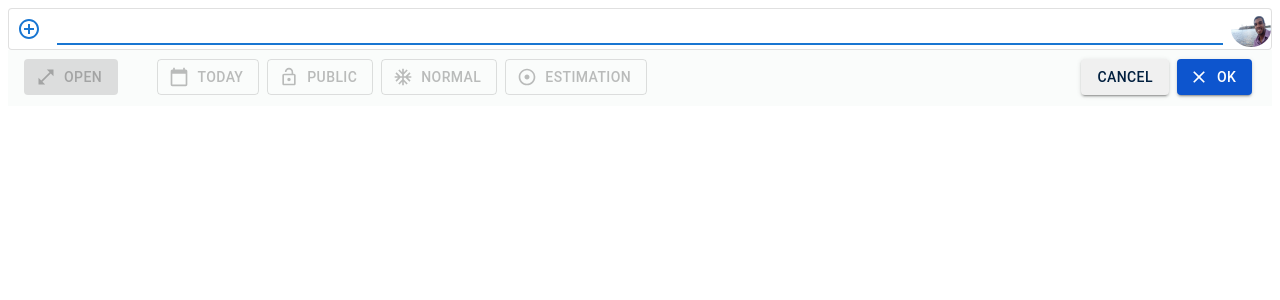
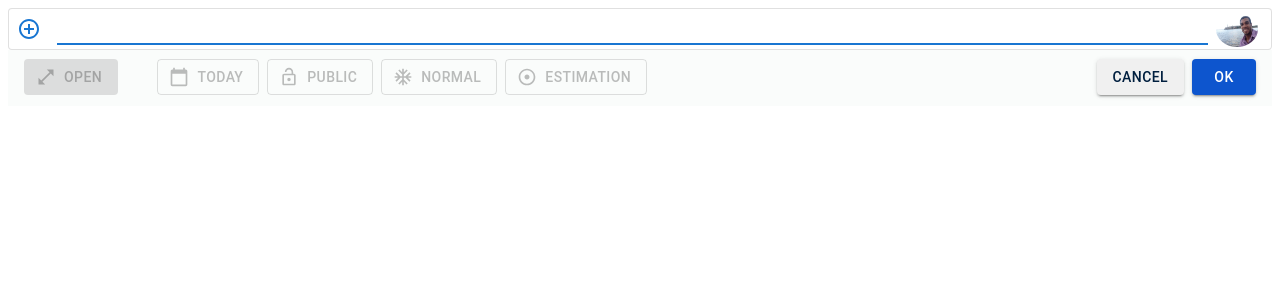
Before and after one commit to JavierTF/medium-test, a Next.js app: page /color/page in a window 1280 px wide. Shown: the top 300 px of the page. Built offline with nearby package versions, Linux system fonts and the light colour scheme.

Commit message:
type on DynamicButton

```diff
--- a/components/DynamicButton.jsx
+++ /dev/null
@@ -1,52 +0,0 @@
-import React, { useState, useEffect } from 'react';
-import Button from '@mui/material/Button';
-
-const DynamicButton = ({ icon, text, disabled, filled = false, url = null, primary = false }) => {
-    const [windowWidth, setWindowWidth] = useState(null);
-
-  useEffect(() => {
-    const handleResize = () => {
-      setWindowWidth(window.innerWidth);
-    };
-
-    handleResize();
-
-    window.addEventListener('resize', handleResize);
-
-    return () => {
-      window.removeEventListener('resize', handleResize);
-    };
-  }, []);
-
-  const buttonVariant = filled ? 'contained' : 'outlined';
-  const buttonSx = filled
-    ? { backgroundColor: '#f0f0f0', color: '#001f3f', borderColor: '#f0f0f0' }
-    : { color: '#666666', borderColor: '#666666'};
-
-    if (windowWidth < 1230){
-        buttonSx.paddingRight = 0;
-    }
-
-    if (primary) {
-        buttonSx.backgroundColor = '#0D55CE';
-        buttonSx.color = 'white';
-      }
-
-    if (text === 'Cancel' && windowWidth < 1230) {
-        buttonSx.visibility = 'hidden';
-      }
-
-    icon = icon ?? '';
-
-    url = url ?? 'javascript:void(0);'
-
-  return (
-    <div>
-        <Button variant={buttonVariant} startIcon={icon} href={url} disabled={disabled} sx={buttonSx}>
-        {windowWidth >= 1230 && text}
-        </Button>
-    </div>
-  );
-};
-
-export default DynamicButton;
--- /dev/null
+++ b/components/DynamicButton.tsx
@@ -0,0 +1,66 @@
+import React, { useState, useEffect } from 'react';
+import Button from '@mui/material/Button';
+import { DynamicButtonProps } from '@/interfaces/DynamicButtonProps';
+
+const DynamicButton: React.FC<DynamicButtonProps> = ({ icon, text, disabled = false, filled = false, url = null, primary = false, disabledAll = false }) => {
+  const [windowWidth, setWindowWidth] = useState<number>(0);
+
+  useEffect(() => {
+    const handleResize = () => {
+      setWindowWidth(window.innerWidth);
+    };
+
+    handleResize();
+
+    window.addEventListener('resize', handleResize);
+
+    return () => {
+      window.removeEventListener('resize', handleResize);
+    };
+  }, []);
+
+  const buttonVariant: 'contained' | 'outlined' = filled ? 'contained' : 'outlined';
+  const buttonSx: React.CSSProperties = filled
+    ? { backgroundColor: '#f0f0f0', color: '#001f3f', borderColor: '#f0f0f0' }
+    : { color: '#666666', borderColor: '#666666'};
+
+  if (typeof window !== 'undefined') { // Verificar si window está disponible
+    if (windowWidth < 1230) {
+      buttonSx.paddingRight = 0;
+    }
+  }
+
+  if (primary) {
+    buttonSx.backgroundColor = '#0D55CE';
+    buttonSx.color = 'white';
+  }
+
+  if (text === 'Cancel' && windowWidth < 1230) {
+    buttonSx.visibility = 'hidden';
+  }
+
+  const handleClick = (e: React.MouseEvent<HTMLButtonElement>) => {
+    e.preventDefault();
+  };
+
+  const finalUrl = url ?? 'javascript:void(0)';
+
+  icon = icon ?? '';
+  if (primary){
+    icon = '';
+    if (disabledAll){
+    } else {
+      text = 'Add'
+    }
+  }
+
+  return (
+    <div>
+      <Button variant={buttonVariant} startIcon={icon} href={finalUrl} disabled={disabled} sx={buttonSx} onClick={handleClick}>
+        {windowWidth >= 1230 && text}
+      </Button>
+    </div>
+  );
+};
+
+export default DynamicButton;
--- /dev/null
+++ b/src/interfaces/DynamicButtonProps.ts
@@ -0,0 +1,9 @@
+export interface DynamicButtonProps {
+    icon?: React.ReactNode;
+    text: string;
+    disabled?: boolean;
+    filled?: boolean;
+    url?: string | null;
+    primary?: boolean;
+    disabledAll?: boolean;
+}
--- a/src/pages/color/page.jsx
+++ b/src/pages/color/page.jsx
@@ -5,7 +5,7 @@ import IconButton from "@mui/material/IconButton";
 
 import StringTypography from "../../../components/StringTypography";
 import StringButton from "../../../components/StringButton";
-import DynamicButton from "../../../components/DynamicButton";
+import DynamicButton from "../../../components/DynamicButton.tsx";
 
 import Grid from "@mui/material/Unstable_Grid2";
 import Stack from "@mui/material/Stack";
@@ -93,7 +93,7 @@ function MyTextField() {
           direction="row"
           spacing={1}
           alignItems="center"
-          sx={{ justifyContent: "space-between", width: "100%" }}
+          sx={{ justifyContent: "space-between", width: "99%" }}
         >
           <IconButton onClick={handleClick}>
             <AddCircleOutlineIcon color={"primary"} />
@@ -107,17 +107,18 @@ function MyTextField() {
               onChange={handleChange}
               onBlur={handleBlur}
               autoFocus
+              sx={{ width: "94%" }}
             />
           )}
           {colored && (
-            <Box onClick={handleClick} sx={{ width: "100%" }}>
+            <Box onClick={handleClick} sx={{ width: "94%" }}>
               <StringTypography text={textValue} />
             </Box>
           )}
           <Image
             src="/images/about.jpg"
             alt="Avatar"
-            width={40}
+            width={42}
             height={36}
             style={{ borderRadius: "50%" }}
           />
@@ -165,8 +166,8 @@ function MyTextField() {
               />
             </Stack>
           </Grid>
-          <Grid item xs={1.3}>
-            <Stack direction="row" spacing={1}>
+          <Grid item xs={1.7}>
+            <Stack direction="row" spacing={1} justifyContent={'flex-end'}>
               <DynamicButton
                 icon={null}
                 text={"Cancel"}
@@ -179,6 +180,7 @@ function MyTextField() {
                 filled={true}
                 url={null}
                 primary={true}
+                disabledAll={disabledAll}
               />
             </Stack>
           </Grid>
--- a/utils/utils.js
+++ b/utils/utils.js
@@ -9,6 +9,7 @@ export const colors = {
 };
 
 export function changeColor(word) {
+  word = word.toLowerCase();
   if (word.startsWith("@")) {
     return colors["@"];
   } else if (word.startsWith("#")) {
```
Also changed, not shown: src/pages/index.tsx (+17 -17 lines), src/pages/nuevo/page.tsx (deleted, +0 -50 lines).
